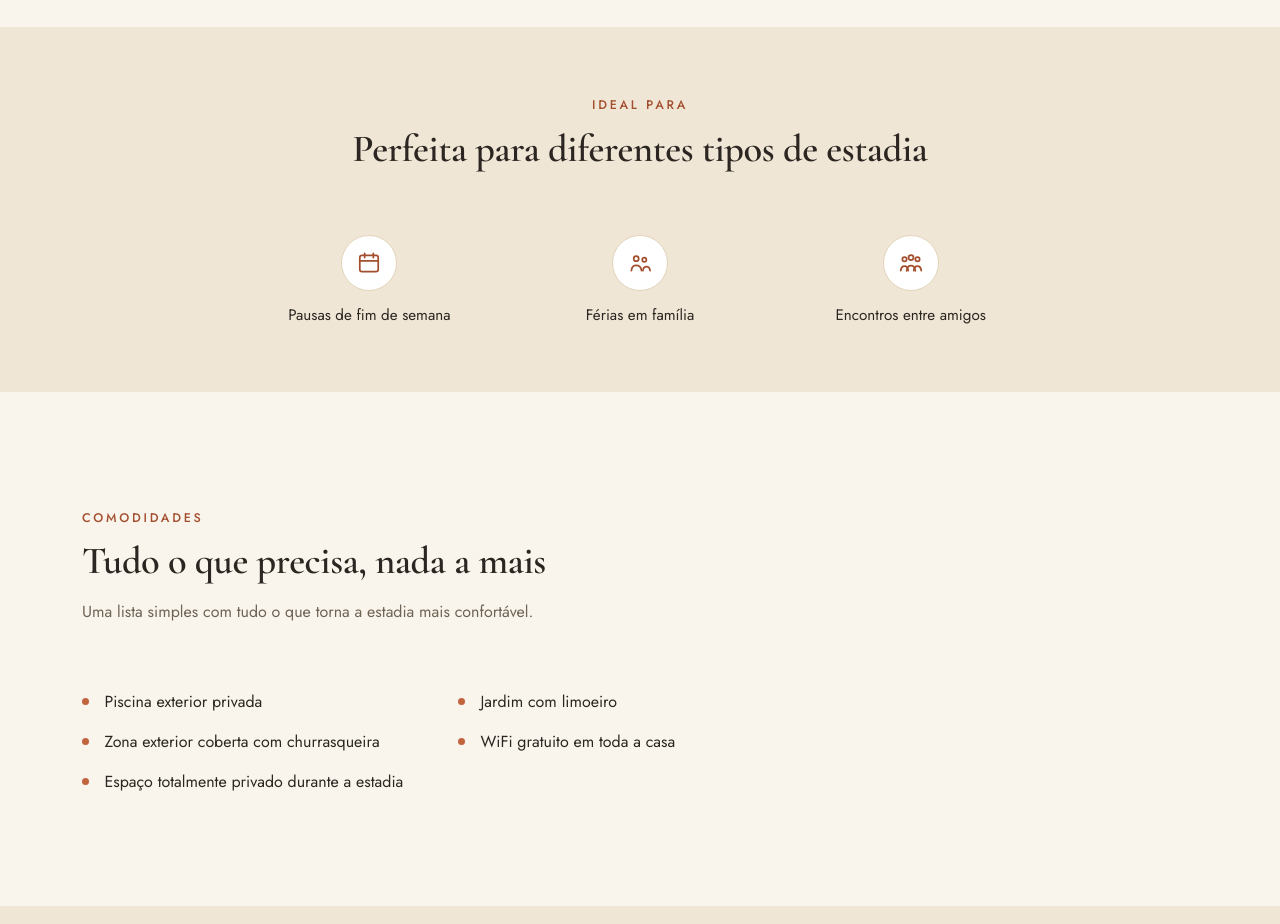
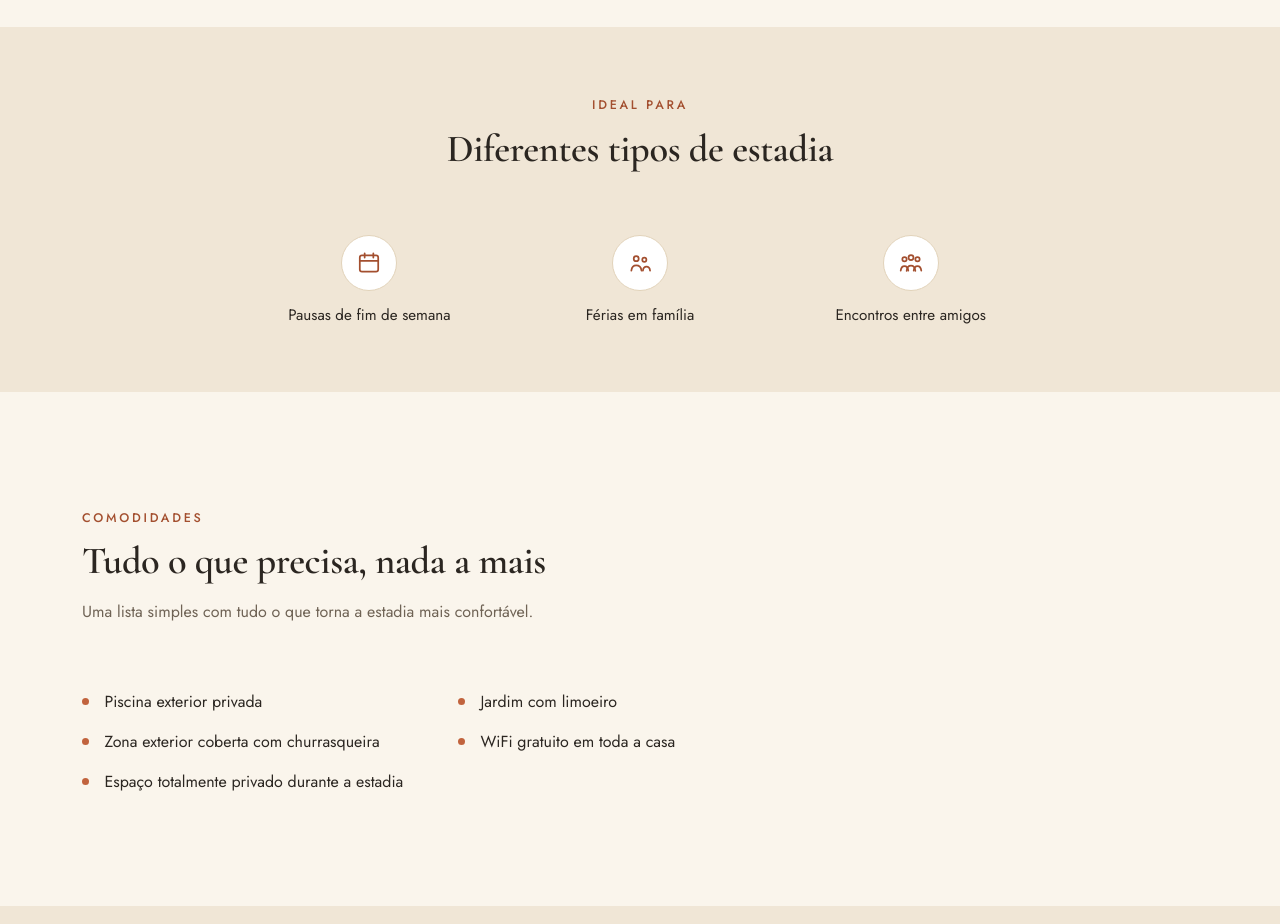
Before and after one commit to goncalomartinsoliveira-oss/Justa-limoeiro, a Next.js app: page / in a window 1280 px wide. Shown: the part 3560-4484 px from the top of the page. Built offline with nearby package versions, Linux system fonts and the light colour scheme.

Commit message:
Simplify the "perfect for" section title
Co-Authored-By: Claude Sonnet 5 <noreply@anthropic.com>
Claude-Session: https://claude.ai/code/session_01VMMQtuV8FQbW23X5sTFbyd

```diff
--- a/src/data/home.ts
+++ b/src/data/home.ts
@@ -134,7 +134,7 @@ export const home: Record<Locale, HomeContent> = {
     },
     perfectFor: {
       eyebrow: 'Ideal Para',
-      title: 'Perfeita para diferentes tipos de estadia',
+      title: 'Diferentes tipos de estadia',
       items: [
         { icon: 'weekend', label: 'Pausas de fim de semana' },
         { icon: 'family', label: 'Férias em família' },
```
